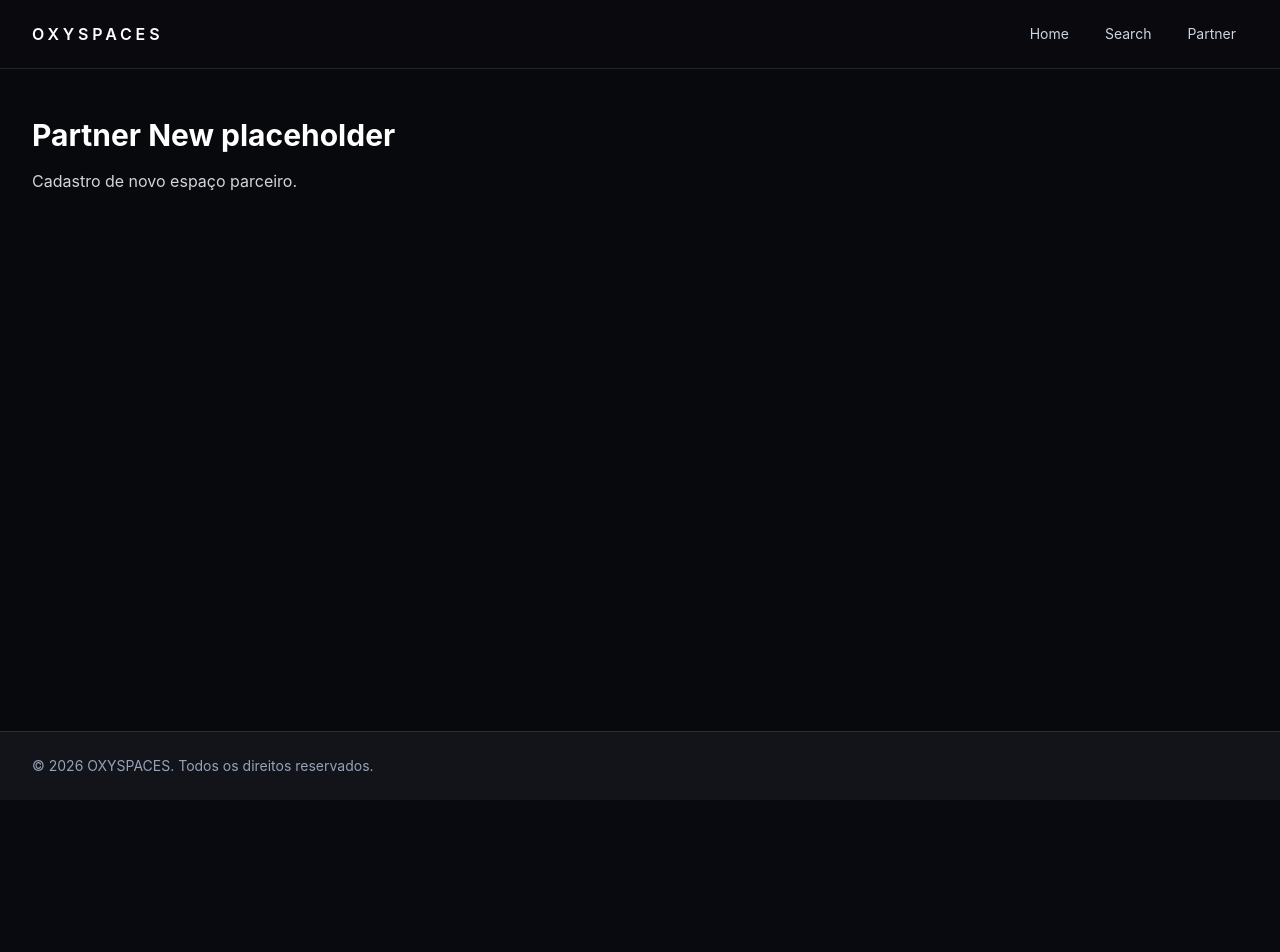
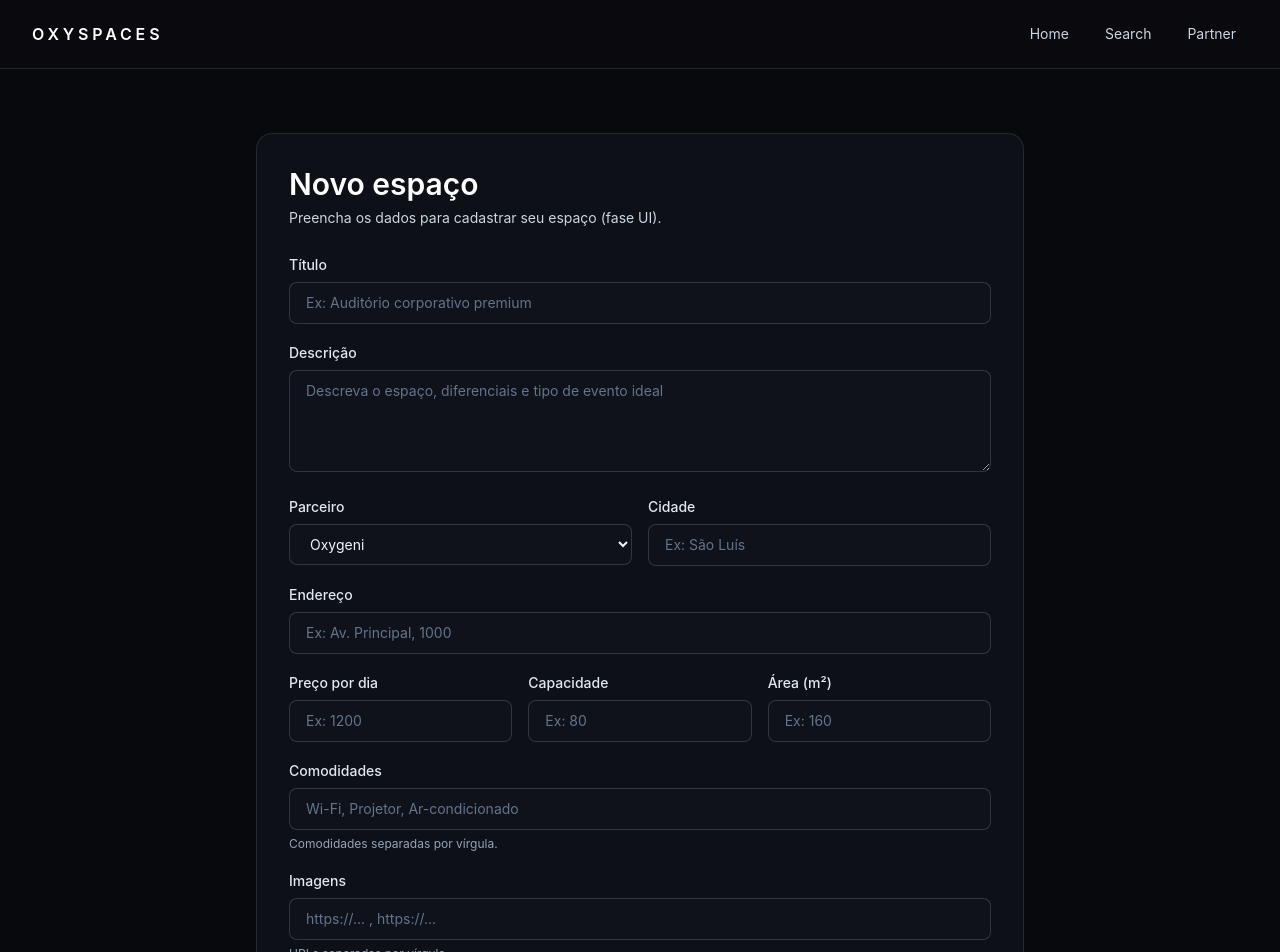
Before and after one commit to pedrolcsdev/recommendation_system, a Next.js app: page /partner/new in a window 1280 px wide. Shown: the top 952 px of the page. Before the commit the page ends 800 px from the top, so only its background shows below. Built offline with nearby package versions, Linux system fonts and the light colour scheme.

Commit message:
Implement partner dashboard and new space form UI

```diff
--- a/src/app/partner/new/page.tsx
+++ b/src/app/partner/new/page.tsx
@@ -1,8 +1,243 @@
+'use client';
+
+import Link from 'next/link';
+import { type FormEvent, useState } from 'react';
+
+import Button from '@/components/Button';
+import Input from '@/components/Input';
+import type { Partner } from '@/lib/types';
+
+type FormValues = {
+  title: string;
+  description: string;
+  partner: Partner;
+  city: string;
+  address: string;
+  pricePerDay: string;
+  capacity: string;
+  areaM2: string;
+  amenities: string;
+  images: string;
+};
+
+type FormErrors = {
+  title?: string;
+  city?: string;
+  pricePerDay?: string;
+};
+
+const initialValues: FormValues = {
+  title: '',
+  description: '',
+  partner: 'Oxygeni',
+  city: '',
+  address: '',
+  pricePerDay: '',
+  capacity: '',
+  areaM2: '',
+  amenities: '',
+  images: '',
+};
+
+const fieldClasses =
+  'w-full rounded-lg border border-white/15 bg-[#0f121a] px-4 py-2.5 text-sm text-slate-100 placeholder:text-slate-500 transition focus-visible:outline-none focus-visible:ring-2 focus-visible:ring-sky-400/70';
+
 export default function PartnerNewPage() {
+  const [values, setValues] = useState<FormValues>(initialValues);
+  const [errors, setErrors] = useState<FormErrors>({});
+
+  function handleSubmit(event: FormEvent<HTMLFormElement>) {
+    event.preventDefault();
+
+    const nextErrors: FormErrors = {};
+
+    if (!values.title.trim()) {
+      nextErrors.title = 'Informe um título.';
+    }
+
+    if (!values.city.trim()) {
+      nextErrors.city = 'Informe a cidade.';
+    }
+
+    if (!values.pricePerDay.trim()) {
+      nextErrors.pricePerDay = 'Informe o preço por dia.';
+    }
+
+    setErrors(nextErrors);
+
+    if (Object.keys(nextErrors).length > 0) {
+      return;
+    }
+
+    alert('Salvo (fake) — fase 1');
+    setValues(initialValues);
+  }
+
+  function updateField<K extends keyof FormValues>(field: K, value: FormValues[K]) {
+    setValues((current) => ({ ...current, [field]: value }));
+    setErrors((current) => ({ ...current, [field]: undefined }));
+  }
+
   return (
-    <section className="space-y-4">
-      <h2 className="text-3xl font-bold text-white">Partner New placeholder</h2>
-      <p className="text-gray-300">Cadastro de novo espaço parceiro.</p>
+    <section className="py-2 sm:py-4">
+      <div className="mx-auto max-w-3xl rounded-2xl border border-white/10 bg-[#0D1017] p-5 sm:p-8">
+        <header className="mb-6 space-y-1.5">
+          <h2 className="text-3xl font-semibold text-white">Novo espaço</h2>
+          <p className="text-sm text-slate-300">Preencha os dados para cadastrar seu espaço (fase UI).</p>
+        </header>
+
+        <form onSubmit={handleSubmit} className="space-y-4">
+          <div className="space-y-1.5">
+            <label htmlFor="title" className="text-sm font-medium text-slate-200">
+              Título
+            </label>
+            <Input
+              id="title"
+              value={values.title}
+              onChange={(event) => updateField('title', event.target.value)}
+              placeholder="Ex: Auditório corporativo premium"
+            />
+            {errors.title ? <p className="text-xs text-rose-300">{errors.title}</p> : null}
+          </div>
+
+          <div className="space-y-1.5">
+            <label htmlFor="description" className="text-sm font-medium text-slate-200">
+              Descrição
+            </label>
+            <textarea
+              id="description"
+              value={values.description}
+              onChange={(event) => updateField('description', event.target.value)}
+              placeholder="Descreva o espaço, diferenciais e tipo de evento ideal"
+              rows={4}
+              className={fieldClasses}
+            />
+          </div>
+
+          <div className="grid grid-cols-1 gap-4 sm:grid-cols-2">
+            <div className="space-y-1.5">
+              <label htmlFor="partner" className="text-sm font-medium text-slate-200">
+                Parceiro
+              </label>
+              <select
+                id="partner"
+                value={values.partner}
+                onChange={(event) => updateField('partner', event.target.value as Partner)}
+                className={fieldClasses}
+              >
+                <option value="Oxygeni">Oxygeni</option>
+                <option value="Ceuma">Ceuma</option>
+                <option value="IoA">IoA</option>
+              </select>
+            </div>
+
+            <div className="space-y-1.5">
+              <label htmlFor="city" className="text-sm font-medium text-slate-200">
+                Cidade
+              </label>
+              <Input
+                id="city"
+                value={values.city}
+                onChange={(event) => updateField('city', event.target.value)}
+                placeholder="Ex: São Luís"
+              />
+              {errors.city ? <p className="text-xs text-rose-300">{errors.city}</p> : null}
+            </div>
+          </div>
+
+          <div className="space-y-1.5">
+            <label htmlFor="address" className="text-sm font-medium text-slate-200">
+              Endereço
+            </label>
+            <Input
+              id="address"
+              value={values.address}
+              onChange={(event) => updateField('address', event.target.value)}
+              placeholder="Ex: Av. Principal, 1000"
+            />
+          </div>
+
+          <div className="grid grid-cols-1 gap-4 sm:grid-cols-3">
+            <div className="space-y-1.5">
+              <label htmlFor="pricePerDay" className="text-sm font-medium text-slate-200">
+                Preço por dia
+              </label>
+              <Input
+                id="pricePerDay"
+                type="number"
+                min={0}
+                value={values.pricePerDay}
+                onChange={(event) => updateField('pricePerDay', event.target.value)}
+                placeholder="Ex: 1200"
+              />
+              {errors.pricePerDay ? <p className="text-xs text-rose-300">{errors.pricePerDay}</p> : null}
+            </div>
+
+            <div className="space-y-1.5">
+              <label htmlFor="capacity" className="text-sm font-medium text-slate-200">
+                Capacidade
+              </label>
+              <Input
+                id="capacity"
+                type="number"
+                min={0}
+                value={values.capacity}
+                onChange={(event) => updateField('capacity', event.target.value)}
+                placeholder="Ex: 80"
+              />
+            </div>
+
+            <div className="space-y-1.5">
+              <label htmlFor="areaM2" className="text-sm font-medium text-slate-200">
+                Área (m²)
+              </label>
+              <Input
+                id="areaM2"
+                type="number"
+                min={0}
+                value={values.areaM2}
+                onChange={(event) => updateField('areaM2', event.target.value)}
+                placeholder="Ex: 160"
+              />
+            </div>
+          </div>
+
+          <div className="space-y-1.5">
+            <label htmlFor="amenities" className="text-sm font-medium text-slate-200">
+              Comodidades
+            </label>
+            <Input
+              id="amenities"
+              value={values.amenities}
+              onChange={(event) => updateField('amenities', event.target.value)}
+              placeholder="Wi-Fi, Projetor, Ar-condicionado"
+            />
+            <p className="text-xs text-slate-400">Comodidades separadas por vírgula.</p>
+          </div>
+
+          <div className="space-y-1.5">
+            <label htmlFor="images" className="text-sm font-medium text-slate-200">
+              Imagens
+            </label>
+            <Input
+              id="images"
+              value={values.images}
+              onChange={(event) => updateField('images', event.target.value)}
+              placeholder="https://... , https://..."
+            />
+            <p className="text-xs text-slate-400">URLs separadas por vírgula.</p>
+          </div>
+
+          <div className="flex flex-col gap-3 pt-2 sm:flex-row sm:justify-end">
+            <Link href="/partner">
+              <Button type="button" variant="secondary">
+                Cancelar
+              </Button>
+            </Link>
+            <Button type="submit">Salvar</Button>
+          </div>
+        </form>
+      </div>
     </section>
   );
 }
--- a/src/app/partner/page.tsx
+++ b/src/app/partner/page.tsx
@@ -1,8 +1,30 @@
+import Link from 'next/link';
+
+import Button from '@/components/Button';
+import { SpaceCard } from '@/components/SpaceCard';
+import { getAllSpaces } from '@/lib/spaces';
+
 export default function PartnerPage() {
+  const spaces = getAllSpaces();
+
   return (
-    <section className="space-y-4">
-      <h2 className="text-3xl font-bold text-white">Partner placeholder</h2>
-      <p className="text-gray-300">Página principal para parceiros.</p>
+    <section className="space-y-6">
+      <header className="flex flex-col gap-4 sm:flex-row sm:items-end sm:justify-between">
+        <div className="space-y-1.5">
+          <h2 className="text-3xl font-semibold text-white">Meus espaços</h2>
+          <p className="text-sm text-slate-300 sm:text-base">Gerencie seus espaços anunciados.</p>
+        </div>
+
+        <Link href="/partner/new" className="sm:self-start">
+          <Button>Novo espaço</Button>
+        </Link>
+      </header>
+
+      <div className="grid grid-cols-1 gap-4 md:grid-cols-2 lg:grid-cols-3 xl:grid-cols-4">
+        {spaces.map((space) => (
+          <SpaceCard key={space.id} space={space} />
+        ))}
+      </div>
     </section>
   );
 }
```
